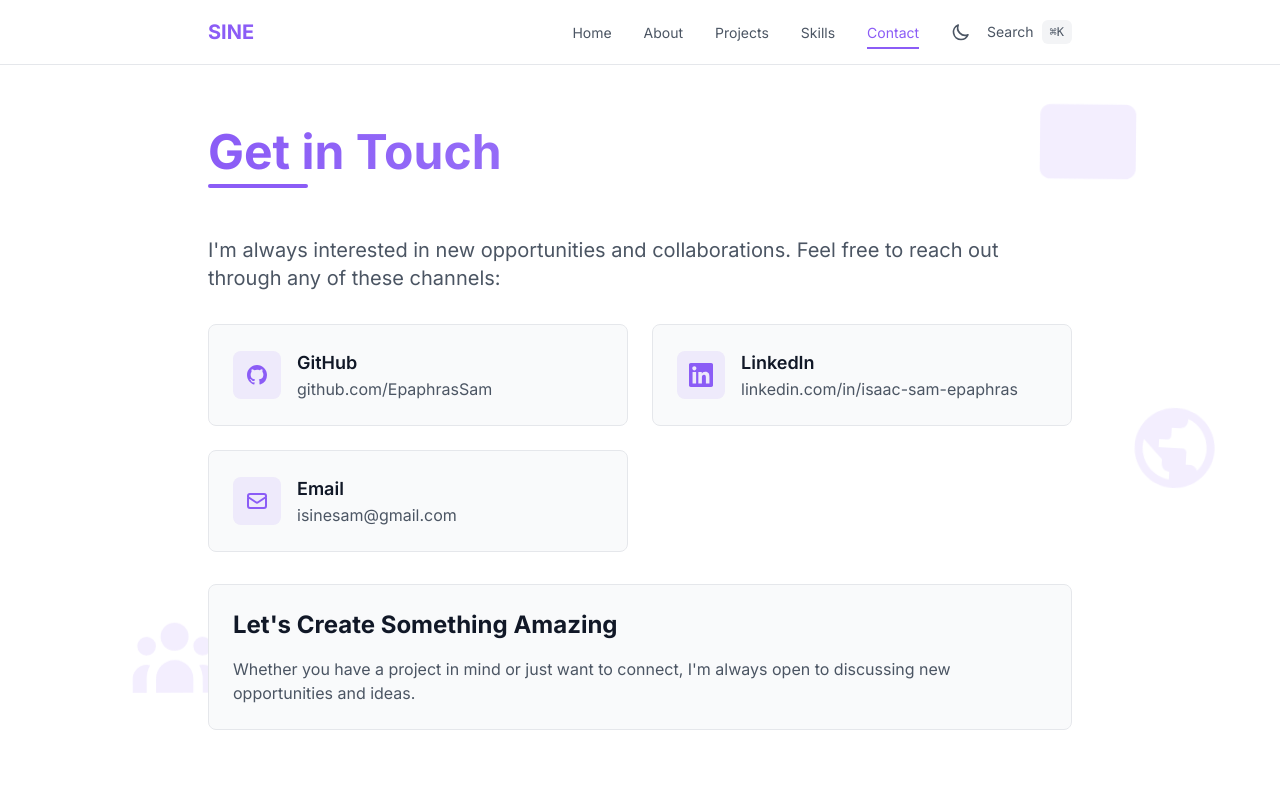
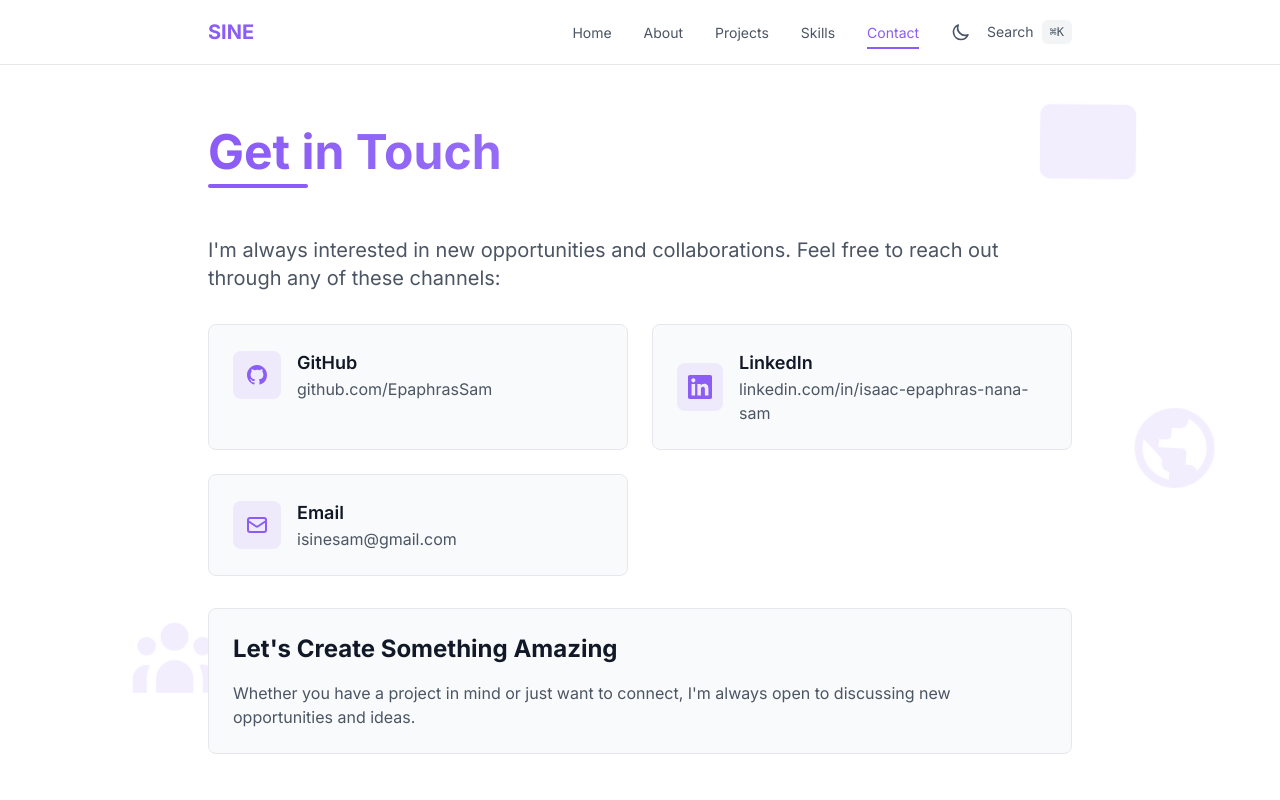
Before and after one commit to EpaphrasSam/SINE-portfolio, a Next.js app: page /contact in a window 1280 px wide. Shown: the top 800 px of the page. Built offline with nearby package versions, Linux system fonts and the light colour scheme.

Commit message:
Updated LinkedIn profile links across CV and data files to reflect correct username.

```diff
--- a/src/data/contact.tsx
+++ b/src/data/contact.tsx
@@ -17,8 +17,8 @@ export const socialLinks = [
   {
     id: "linkedin",
     title: "LinkedIn",
-    value: "linkedin.com/in/isaac-sam-epaphras",
-    link: "https://www.linkedin.com/in/isaac-sam-epaphras",
+    value: "linkedin.com/in/isaac-epaphras-nana-sam",
+    link: "https://www.linkedin.com/in/isaac-epaphras-nana-sam",
     icon: (
       <svg className="w-6 h-6" fill="currentColor" viewBox="0 0 24 24">
         <path d="M20.447 20.452h-3.554v-5.569c0-1.328-.027-3.037-1.852-3.037-1.853 0-2.136 1.445-2.136 2.939v5.667H9.351V9h3.414v1.561h.046c.477-.9 1.637-1.85 3.37-1.85 3.601 0 4.267 2.37 4.267 5.455v6.286zM5.337 7.433c-1.144 0-2.063-.926-2.063-2.065 0-1.138.92-2.063 2.063-2.063 1.14 0 2.064.925 2.064 2.063 0 1.139-.925 2.065-2.064 2.065zm1.782 13.019H3.555V9h3.564v11.452zM22.225 0H1.771C.792 0 0 .774 0 1.729v20.542C0 23.227.792 24 1.771 24h20.451C23.2 24 24 23.227 24 22.271V1.729C24 .774 23.2 0 22.222 0h.003z" />
--- a/src/data/generatedSearchData.ts
+++ b/src/data/generatedSearchData.ts
@@ -1426,21 +1426,21 @@ export const searchData: SearchResultType[] = [
   },
   {
     "title": "Contact via LinkedIn",
-    "preview": "linkedin.com/in/isaac-sam-epaphras",
+    "preview": "linkedin.com/in/isaac-epaphras-nana-sam",
     "path": "/contact",
     "type": "content",
     "elementId": "linkedin"
   },
   {
     "title": "Contact via LinkedIn",
-    "preview": "linkedin.com/in/isaac-sam-epaphras",
+    "preview": "linkedin.com/in/isaac-epaphras-nana-sam",
     "path": "/",
     "type": "content",
     "elementId": "linkedin"
   },
   {
     "title": "Contact via LinkedIn",
-    "preview": "linkedin.com/in/isaac-sam-epaphras",
+    "preview": "linkedin.com/in/isaac-epaphras-nana-sam",
     "path": "/about",
     "type": "content",
     "elementId": "linkedin"
```
Also changed, not shown: 2 other files (tests, documents, lock files or other folders).
